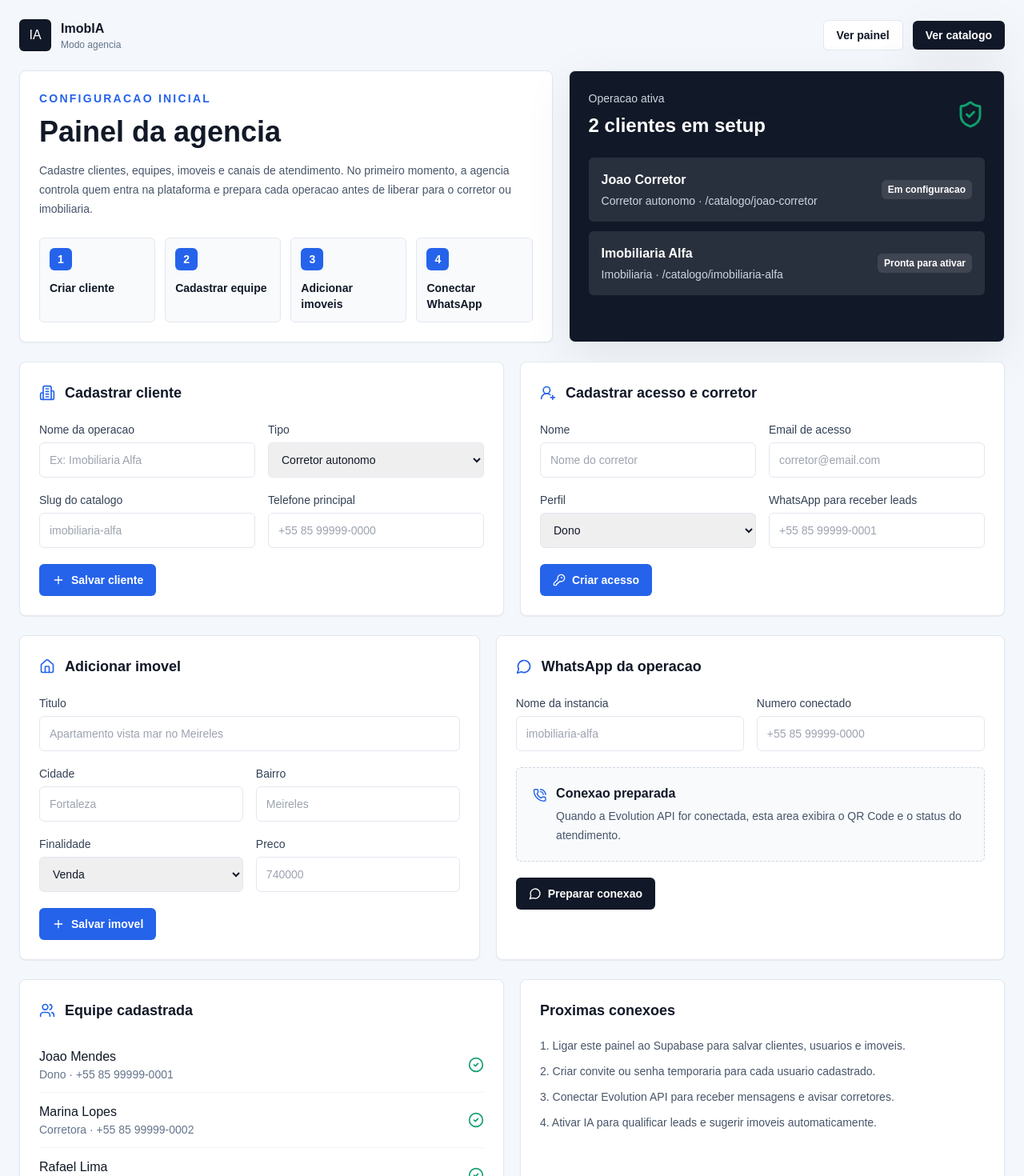
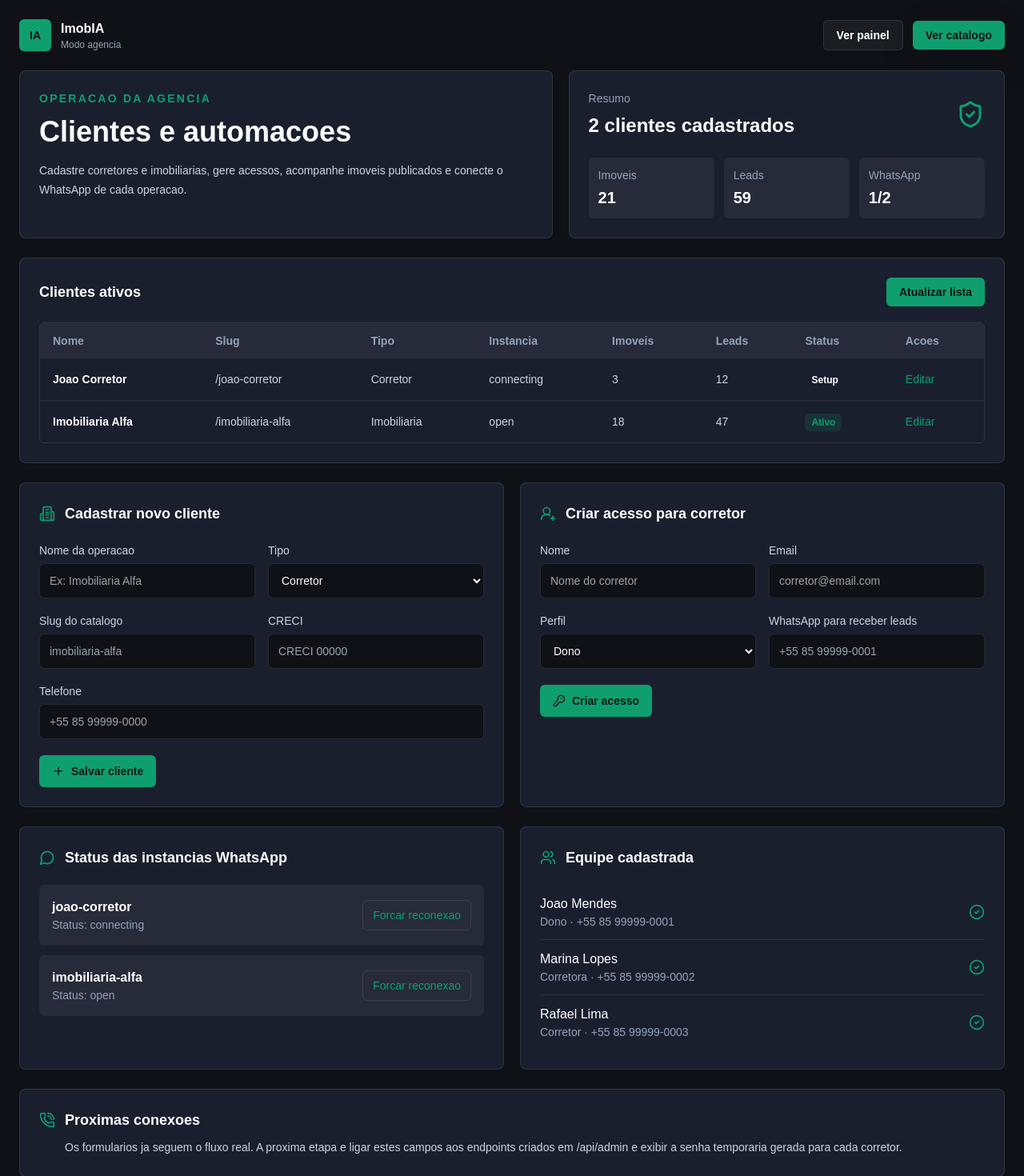
Before and after one commit to kairosystem085/agente-imob, a Next.js app: page /admin in a window 1280 px wide. Shown: the top 1470 px of the page at 80% size. Built offline with nearby package versions, Linux system fonts and the light colour scheme.

Commit message:
feat: restyle admin panel for agency operations

```diff
--- a/src/app/admin/page.tsx
+++ b/src/app/admin/page.tsx
@@ -12,26 +12,9 @@ import {
   Users
 } from "lucide-react";
 
-const setupSteps = [
-  "Criar cliente",
-  "Cadastrar equipe",
-  "Adicionar imoveis",
-  "Conectar WhatsApp"
-];
-
 const clients = [
-  {
-    name: "Joao Corretor",
-    type: "Corretor autonomo",
-    slug: "joao-corretor",
-    status: "Em configuracao"
-  },
-  {
-    name: "Imobiliaria Alfa",
-    type: "Imobiliaria",
-    slug: "imobiliaria-alfa",
-    status: "Pronta para ativar"
-  }
+  { name: "Joao Corretor", type: "Corretor", slug: "joao-corretor", status: "Setup", properties: 3, leads: 12, instance: "connecting" },
+  { name: "Imobiliaria Alfa", type: "Imobiliaria", slug: "imobiliaria-alfa", status: "Ativo", properties: 18, leads: 47, instance: "open" }
 ];
 
 const team = [
@@ -40,238 +23,133 @@ const team = [
   { name: "Rafael Lima", role: "Corretor", phone: "+55 85 99999-0003" }
 ];
 
+function StatusBadge({ status }: { status: string }) {
+  const className = status === "Ativo" ? "bg-emerald/15 text-emerald" : status === "Pausado" ? "bg-rose-500/15 text-rose-300" : "bg-amber-500/15 text-amber-200";
+  return <span className={`rounded-md px-2 py-1 text-xs font-semibold ${className}`}>{status}</span>;
+}
+
 export default function AdminPage() {
   return (
-    <main className="min-h-screen bg-mist px-6 py-6">
+    <main className="min-h-screen bg-[#0f1117] px-6 py-6 text-white">
       <div className="mx-auto max-w-7xl space-y-6">
         <nav className="flex items-center justify-between">
           <Link href="/" className="flex items-center gap-3">
-            <div className="grid size-10 place-items-center rounded-md bg-ink text-white">IA</div>
+            <div className="grid size-10 place-items-center rounded-md bg-emerald text-sm font-bold text-[#0f1117]">IA</div>
             <div>
-              <p className="font-semibold text-ink">ImobIA</p>
-              <p className="text-xs text-slate-500">Modo agencia</p>
+              <p className="font-semibold">ImobIA</p>
+              <p className="text-xs text-slate-400">Modo agencia</p>
             </div>
           </Link>
           <div className="flex items-center gap-3">
-            <Link href="/dashboard" className="rounded-md border border-slate-200 bg-white px-4 py-2 text-sm font-semibold text-ink">
-              Ver painel
-            </Link>
-            <Link href="/catalogo/joao-corretor" className="rounded-md bg-ink px-4 py-2 text-sm font-semibold text-white shadow-soft">
-              Ver catalogo
-            </Link>
+            <Link href="/dashboard" className="rounded-md border border-white/10 bg-white/5 px-4 py-2 text-sm font-semibold text-white">Ver painel</Link>
+            <Link href="/catalogo/joao-corretor" className="rounded-md bg-emerald px-4 py-2 text-sm font-semibold text-[#0f1117] shadow-soft">Ver catalogo</Link>
           </div>
         </nav>
 
         <section className="grid gap-5 lg:grid-cols-[1.1fr_0.9fr]">
-          <div className="rounded-lg border border-slate-200 bg-white p-6 shadow-sm">
-            <p className="text-sm font-semibold uppercase tracking-[0.16em] text-signal">Configuracao inicial</p>
-            <h1 className="mt-3 text-4xl font-semibold tracking-normal text-ink">Painel da agencia</h1>
-            <p className="mt-4 max-w-3xl text-sm leading-6 text-slate-600">
-              Cadastre clientes, equipes, imoveis e canais de atendimento. No primeiro momento, a agencia controla
-              quem entra na plataforma e prepara cada operacao antes de liberar para o corretor ou imobiliaria.
+          <div className="rounded-lg border border-white/10 bg-[#1a1f2e] p-6 shadow-sm">
+            <p className="text-sm font-semibold uppercase tracking-[0.16em] text-emerald">Operacao da agencia</p>
+            <h1 className="mt-3 text-4xl font-semibold tracking-normal">Clientes e automacoes</h1>
+            <p className="mt-4 max-w-3xl text-sm leading-6 text-slate-300">
+              Cadastre corretores e imobiliarias, gere acessos, acompanhe imoveis publicados e conecte o WhatsApp de cada operacao.
             </p>
-            <div className="mt-6 grid gap-3 md:grid-cols-4">
-              {setupSteps.map((step, index) => (
-                <div key={step} className="rounded-md border border-slate-200 bg-slate-50 p-3">
-                  <div className="mb-3 grid size-7 place-items-center rounded-md bg-signal text-sm font-semibold text-white">
-                    {index + 1}
-                  </div>
-                  <p className="text-sm font-semibold text-ink">{step}</p>
-                </div>
-              ))}
-            </div>
           </div>
 
-          <div className="rounded-lg border border-slate-200 bg-ink p-6 text-white shadow-soft">
+          <div className="rounded-lg border border-white/10 bg-[#1a1f2e] p-6 shadow-sm">
             <div className="flex items-center justify-between">
               <div>
-                <p className="text-sm text-slate-300">Operacao ativa</p>
-                <h2 className="mt-2 text-2xl font-semibold">2 clientes em setup</h2>
+                <p className="text-sm text-slate-400">Resumo</p>
+                <h2 className="mt-2 text-2xl font-semibold">{clients.length} clientes cadastrados</h2>
               </div>
               <ShieldCheck className="size-9 text-emerald" />
             </div>
-            <div className="mt-6 space-y-3">
-              {clients.map((client) => (
-                <div key={client.slug} className="rounded-md bg-white/10 p-4">
-                  <div className="flex items-center justify-between gap-3">
-                    <div>
-                      <p className="font-semibold">{client.name}</p>
-                      <p className="mt-1 text-sm text-slate-300">{client.type} · /catalogo/{client.slug}</p>
-                    </div>
-                    <span className="rounded-md bg-white/10 px-2 py-1 text-xs font-semibold">{client.status}</span>
-                  </div>
-                </div>
-              ))}
+            <div className="mt-6 grid grid-cols-3 gap-3 text-sm">
+              <div className="rounded-md bg-white/5 p-3"><p className="text-slate-400">Imoveis</p><p className="mt-1 text-xl font-semibold">21</p></div>
+              <div className="rounded-md bg-white/5 p-3"><p className="text-slate-400">Leads</p><p className="mt-1 text-xl font-semibold">59</p></div>
+              <div className="rounded-md bg-white/5 p-3"><p className="text-slate-400">WhatsApp</p><p className="mt-1 text-xl font-semibold">1/2</p></div>
             </div>
           </div>
         </section>
 
-        <section className="grid gap-5 xl:grid-cols-2">
-          <div className="rounded-lg border border-slate-200 bg-white p-6 shadow-sm">
-            <div className="flex items-center gap-3">
-              <Building2 className="size-5 text-signal" />
-              <h2 className="text-lg font-semibold text-ink">Cadastrar cliente</h2>
-            </div>
-            <div className="mt-5 grid gap-4 md:grid-cols-2">
-              <label className="block">
-                <span className="text-sm font-medium text-slate-700">Nome da operacao</span>
-                <input placeholder="Ex: Imobiliaria Alfa" className="mt-1 h-11 w-full rounded-md border border-slate-200 px-3 text-sm outline-none focus:border-signal" />
-              </label>
-              <label className="block">
-                <span className="text-sm font-medium text-slate-700">Tipo</span>
-                <select className="mt-1 h-11 w-full rounded-md border border-slate-200 px-3 text-sm outline-none focus:border-signal">
-                  <option>Corretor autonomo</option>
-                  <option>Imobiliaria</option>
-                  <option>Construtora</option>
-                </select>
-              </label>
-              <label className="block">
-                <span className="text-sm font-medium text-slate-700">Slug do catalogo</span>
-                <input placeholder="imobiliaria-alfa" className="mt-1 h-11 w-full rounded-md border border-slate-200 px-3 text-sm outline-none focus:border-signal" />
-              </label>
-              <label className="block">
-                <span className="text-sm font-medium text-slate-700">Telefone principal</span>
-                <input placeholder="+55 85 99999-0000" className="mt-1 h-11 w-full rounded-md border border-slate-200 px-3 text-sm outline-none focus:border-signal" />
-              </label>
-            </div>
-            <button type="button" className="mt-5 inline-flex h-10 items-center gap-2 rounded-md bg-signal px-4 text-sm font-semibold text-white">
-              <Plus className="size-4" />
-              Salvar cliente
-            </button>
+        <section className="rounded-lg border border-white/10 bg-[#1a1f2e] p-6 shadow-sm">
+          <div className="flex items-center justify-between gap-4">
+            <h2 className="text-lg font-semibold">Clientes ativos</h2>
+            <button type="button" className="rounded-md bg-emerald px-4 py-2 text-sm font-semibold text-[#0f1117]">Atualizar lista</button>
           </div>
-
-          <div className="rounded-lg border border-slate-200 bg-white p-6 shadow-sm">
-            <div className="flex items-center gap-3">
-              <UserRoundPlus className="size-5 text-signal" />
-              <h2 className="text-lg font-semibold text-ink">Cadastrar acesso e corretor</h2>
-            </div>
-            <div className="mt-5 grid gap-4 md:grid-cols-2">
-              <label className="block">
-                <span className="text-sm font-medium text-slate-700">Nome</span>
-                <input placeholder="Nome do corretor" className="mt-1 h-11 w-full rounded-md border border-slate-200 px-3 text-sm outline-none focus:border-signal" />
-              </label>
-              <label className="block">
-                <span className="text-sm font-medium text-slate-700">Email de acesso</span>
-                <input placeholder="corretor@email.com" className="mt-1 h-11 w-full rounded-md border border-slate-200 px-3 text-sm outline-none focus:border-signal" />
-              </label>
-              <label className="block">
-                <span className="text-sm font-medium text-slate-700">Perfil</span>
-                <select className="mt-1 h-11 w-full rounded-md border border-slate-200 px-3 text-sm outline-none focus:border-signal">
-                  <option>Dono</option>
-                  <option>Gerente</option>
-                  <option>Corretor</option>
-                </select>
-              </label>
-              <label className="block">
-                <span className="text-sm font-medium text-slate-700">WhatsApp para receber leads</span>
-                <input placeholder="+55 85 99999-0001" className="mt-1 h-11 w-full rounded-md border border-slate-200 px-3 text-sm outline-none focus:border-signal" />
-              </label>
-            </div>
-            <button type="button" className="mt-5 inline-flex h-10 items-center gap-2 rounded-md bg-signal px-4 text-sm font-semibold text-white">
-              <KeyRound className="size-4" />
-              Criar acesso
-            </button>
-          </div>
-        </section>
-
-        <section className="grid gap-5 xl:grid-cols-[0.95fr_1.05fr]">
-          <div className="rounded-lg border border-slate-200 bg-white p-6 shadow-sm">
-            <div className="flex items-center gap-3">
-              <Home className="size-5 text-signal" />
-              <h2 className="text-lg font-semibold text-ink">Adicionar imovel</h2>
-            </div>
-            <div className="mt-5 grid gap-4 md:grid-cols-2">
-              <label className="block md:col-span-2">
-                <span className="text-sm font-medium text-slate-700">Titulo</span>
-                <input placeholder="Apartamento vista mar no Meireles" className="mt-1 h-11 w-full rounded-md border border-slate-200 px-3 text-sm outline-none focus:border-signal" />
-              </label>
-              <label className="block">
-                <span className="text-sm font-medium text-slate-700">Cidade</span>
-                <input placeholder="Fortaleza" className="mt-1 h-11 w-full rounded-md border border-slate-200 px-3 text-sm outline-none focus:border-signal" />
-              </label>
-              <label className="block">
-                <span className="text-sm font-medium text-slate-700">Bairro</span>
-                <input placeholder="Meireles" className="mt-1 h-11 w-full rounded-md border border-slate-200 px-3 text-sm outline-none focus:border-signal" />
-              </label>
-              <label className="block">
-                <span className="text-sm font-medium text-slate-700">Finalidade</span>
-                <select className="mt-1 h-11 w-full rounded-md border border-slate-200 px-3 text-sm outline-none focus:border-signal">
-                  <option>Venda</option>
-                  <option>Aluguel</option>
-                </select>
-              </label>
-              <label className="block">
-                <span className="text-sm font-medium text-slate-700">Preco</span>
-                <input placeholder="740000" className="mt-1 h-11 w-full rounded-md border border-slate-200 px-3 text-sm outline-none focus:border-signal" />
-              </label>
-            </div>
-            <button type="button" className="mt-5 inline-flex h-10 items-center gap-2 rounded-md bg-signal px-4 text-sm font-semibold text-white">
-              <Plus className="size-4" />
-              Salvar imovel
-            </button>
-          </div>
-
-          <div className="rounded-lg border border-slate-200 bg-white p-6 shadow-sm">
-            <div className="flex items-center gap-3">
-              <MessageCircle className="size-5 text-signal" />
-              <h2 className="text-lg font-semibold text-ink">WhatsApp da operacao</h2>
-            </div>
-            <div className="mt-5 grid gap-4 md:grid-cols-2">
-              <label className="block">
-                <span className="text-sm font-medium text-slate-700">Nome da instancia</span>
-                <input placeholder="imobiliaria-alfa" className="mt-1 h-11 w-full rounded-md border border-slate-200 px-3 text-sm outline-none focus:border-signal" />
-              </label>
-              <label className="block">
-                <span className="text-sm font-medium text-slate-700">Numero conectado</span>
-                <input placeholder="+55 85 99999-0000" className="mt-1 h-11 w-full rounded-md border border-slate-200 px-3 text-sm outline-none focus:border-signal" />
-              </label>
-            </div>
-            <div className="mt-5 rounded-md border border-dashed border-slate-300 bg-slate-50 p-5">
-              <div className="flex items-start gap-3">
-                <PhoneCall className="mt-1 size-5 text-signal" />
-                <div>
-                  <p className="font-semibold text-ink">Conexao preparada</p>
-                  <p className="mt-1 text-sm leading-6 text-slate-600">
-                    Quando a Evolution API for conectada, esta area exibira o QR Code e o status do atendimento.
-                  </p>
-                </div>
-              </div>
-            </div>
-            <button type="button" className="mt-5 inline-flex h-10 items-center gap-2 rounded-md bg-ink px-4 text-sm font-semibold text-white">
-              <MessageCircle className="size-4" />
-              Preparar conexao
-            </button>
+          <div className="mt-5 overflow-hidden rounded-md border border-white/10">
+            <table className="w-full text-left text-sm">
+              <thead className="bg-white/5 text-slate-400">
+                <tr>
+                  <th className="px-4 py-3 font-semibold">Nome</th>
+                  <th className="px-4 py-3 font-semibold">Slug</th>
+                  <th className="px-4 py-3 font-semibold">Tipo</th>
+                  <th className="px-4 py-3 font-semibold">Instancia</th>
+                  <th className="px-4 py-3 font-semibold">Imoveis</th>
+                  <th className="px-4 py-3 font-semibold">Leads</th>
+                  <th className="px-4 py-3 font-semibold">Status</th>
+                  <th className="px-4 py-3 font-semibold">Acoes</th>
+                </tr>
+              </thead>
+              <tbody className="divide-y divide-white/10">
+                {clients.map((client) => (
+                  <tr key={client.slug}>
+                    <td className="px-4 py-4 font-semibold">{client.name}</td>
+                    <td className="px-4 py-4 text-slate-300">/{client.slug}</td>
+                    <td className="px-4 py-4 text-slate-300">{client.type}</td>
+                    <td className="px-4 py-4 text-slate-300">{client.instance}</td>
+                    <td className="px-4 py-4 text-slate-300">{client.properties}</td>
+                    <td className="px-4 py-4 text-slate-300">{client.leads}</td>
+                    <td className="px-4 py-4"><StatusBadge status={client.status} /></td>
+                    <td className="px-4 py-4"><button type="button" className="text-emerald">Editar</button></td>
+                  </tr>
+                ))}
+              </tbody>
+            </table>
           </div>
         </section>
 
         <section className="grid gap-5 xl:grid-cols-2">
-          <div className="rounded-lg border border-slate-200 bg-white p-6 shadow-sm">
-            <div className="flex items-center gap-3">
-              <Users className="size-5 text-signal" />
-              <h2 className="text-lg font-semibold text-ink">Equipe cadastrada</h2>
+          <div className="rounded-lg border border-white/10 bg-[#1a1f2e] p-6 shadow-sm">
+            <div className="flex items-center gap-3"><Building2 className="size-5 text-emerald" /><h2 className="text-lg font-semibold">Cadastrar novo cliente</h2></div>
+            <div className="mt-5 grid gap-4 md:grid-cols-2">
+              <label className="block"><span className="text-sm font-medium text-slate-300">Nome da operacao</span><input placeholder="Ex: Imobiliaria Alfa" className="mt-1 h-11 w-full rounded-md border border-white/10 bg-[#0f1117] px-3 text-sm outline-none focus:border-emerald" /></label>
+              <label className="block"><span className="text-sm font-medium text-slate-300">Tipo</span><select className="mt-1 h-11 w-full rounded-md border border-white/10 bg-[#0f1117] px-3 text-sm outline-none focus:border-emerald"><option>Corretor</option><option>Imobiliaria</option><option>Construtora</option></select></label>
+              <label className="block"><span className="text-sm font-medium text-slate-300">Slug do catalogo</span><input placeholder="imobiliaria-alfa" className="mt-1 h-11 w-full rounded-md border border-white/10 bg-[#0f1117] px-3 text-sm outline-none focus:border-emerald" /></label>
+              <label className="block"><span className="text-sm font-medium text-slate-300">CRECI</span><input placeholder="CRECI 00000" className="mt-1 h-11 w-full rounded-md border border-white/10 bg-[#0f1117] px-3 text-sm outline-none focus:border-emerald" /></label>
+              <label className="block md:col-span-2"><span className="text-sm font-medium text-slate-300">Telefone</span><input placeholder="+55 85 99999-0000" className="mt-1 h-11 w-full rounded-md border border-white/10 bg-[#0f1117] px-3 text-sm outline-none focus:border-emerald" /></label>
             </div>
-            <div className="mt-5 divide-y divide-slate-100">
-              {team.map((member) => (
-                <div key={member.name} className="flex items-center justify-between py-3">
-                  <div>
-                    <p className="font-medium text-ink">{member.name}</p>
-                    <p className="text-sm text-slate-500">{member.role} · {member.phone}</p>
-                  </div>
-                  <CheckCircle2 className="size-5 text-emerald" />
-                </div>
-              ))}
+            <button type="button" className="mt-5 inline-flex h-10 items-center gap-2 rounded-md bg-emerald px-4 text-sm font-semibold text-[#0f1117]"><Plus className="size-4" />Salvar cliente</button>
+          </div>
+
+          <div className="rounded-lg border border-white/10 bg-[#1a1f2e] p-6 shadow-sm">
+            <div className="flex items-center gap-3"><UserRoundPlus className="size-5 text-emerald" /><h2 className="text-lg font-semibold">Criar acesso para corretor</h2></div>
+            <div className="mt-5 grid gap-4 md:grid-cols-2">
+              <label className="block"><span className="text-sm font-medium text-slate-300">Nome</span><input placeholder="Nome do corretor" className="mt-1 h-11 w-full rounded-md border border-white/10 bg-[#0f1117] px-3 text-sm outline-none focus:border-emerald" /></label>
+              <label className="block"><span className="text-sm font-medium text-slate-300">Email</span><input placeholder="corretor@email.com" className="mt-1 h-11 w-full rounded-md border border-white/10 bg-[#0f1117] px-3 text-sm outline-none focus:border-emerald" /></label>
+              <label className="block"><span className="text-sm font-medium text-slate-300">Perfil</span><select className="mt-1 h-11 w-full rounded-md border border-white/10 bg-[#0f1117] px-3 text-sm outline-none focus:border-emerald"><option>Dono</option><option>Gerente</option><option>Corretor</option></select></label>
+              <label className="block"><span className="text-sm font-medium text-slate-300">WhatsApp para receber leads</span><input placeholder="+55 85 99999-0001" className="mt-1 h-11 w-full rounded-md border border-white/10 bg-[#0f1117] px-3 text-sm outline-none focus:border-emerald" /></label>
+            </div>
+            <button type="button" className="mt-5 inline-flex h-10 items-center gap-2 rounded-md bg-emerald px-4 text-sm font-semibold text-[#0f1117]"><KeyRound className="size-4" />Criar acesso</button>
+          </div>
+        </section>
+
+        <section className="grid gap-5 xl:grid-cols-2">
+          <div className="rounded-lg border border-white/10 bg-[#1a1f2e] p-6 shadow-sm">
+            <div className="flex items-center gap-3"><MessageCircle className="size-5 text-emerald" /><h2 className="text-lg font-semibold">Status das instancias WhatsApp</h2></div>
+            <div className="mt-5 space-y-3">
+              {clients.map((client) => <div key={client.slug} className="flex items-center justify-between rounded-md bg-white/5 p-4"><div><p className="font-semibold">{client.slug}</p><p className="text-sm text-slate-400">Status: {client.instance}</p></div><button type="button" className="rounded-md border border-white/10 px-3 py-2 text-sm text-emerald">Forcar reconexao</button></div>)}
             </div>
           </div>
-
-          <div className="rounded-lg border border-slate-200 bg-white p-6 shadow-sm">
-            <h2 className="text-lg font-semibold text-ink">Proximas conexoes</h2>
-            <div className="mt-5 space-y-3 text-sm text-slate-600">
-              <p>1. Ligar este painel ao Supabase para salvar clientes, usuarios e imoveis.</p>
-              <p>2. Criar convite ou senha temporaria para cada usuario cadastrado.</p>
-              <p>3. Conectar Evolution API para receber mensagens e avisar corretores.</p>
-              <p>4. Ativar IA para qualificar leads e sugerir imoveis automaticamente.</p>
+          <div className="rounded-lg border border-white/10 bg-[#1a1f2e] p-6 shadow-sm">
+            <div className="flex items-center gap-3"><Users className="size-5 text-emerald" /><h2 className="text-lg font-semibold">Equipe cadastrada</h2></div>
+            <div className="mt-5 divide-y divide-white/10">
+              {team.map((member) => <div key={member.name} className="flex items-center justify-between py-3"><div><p className="font-medium">{member.name}</p><p className="text-sm text-slate-400">{member.role} · {member.phone}</p></div><CheckCircle2 className="size-5 text-emerald" /></div>)}
             </div>
           </div>
+        </section>
+
+        <section className="rounded-lg border border-white/10 bg-[#1a1f2e] p-6 shadow-sm">
+          <div className="flex items-start gap-3"><PhoneCall className="mt-1 size-5 text-emerald" /><div><h2 className="text-lg font-semibold">Proximas conexoes</h2><p className="mt-2 text-sm leading-6 text-slate-300">Os formularios ja seguem o fluxo real. A proxima etapa e ligar estes campos aos endpoints criados em /api/admin e exibir a senha temporaria gerada para cada corretor.</p></div></div>
         </section>
       </div>
     </main>
```
